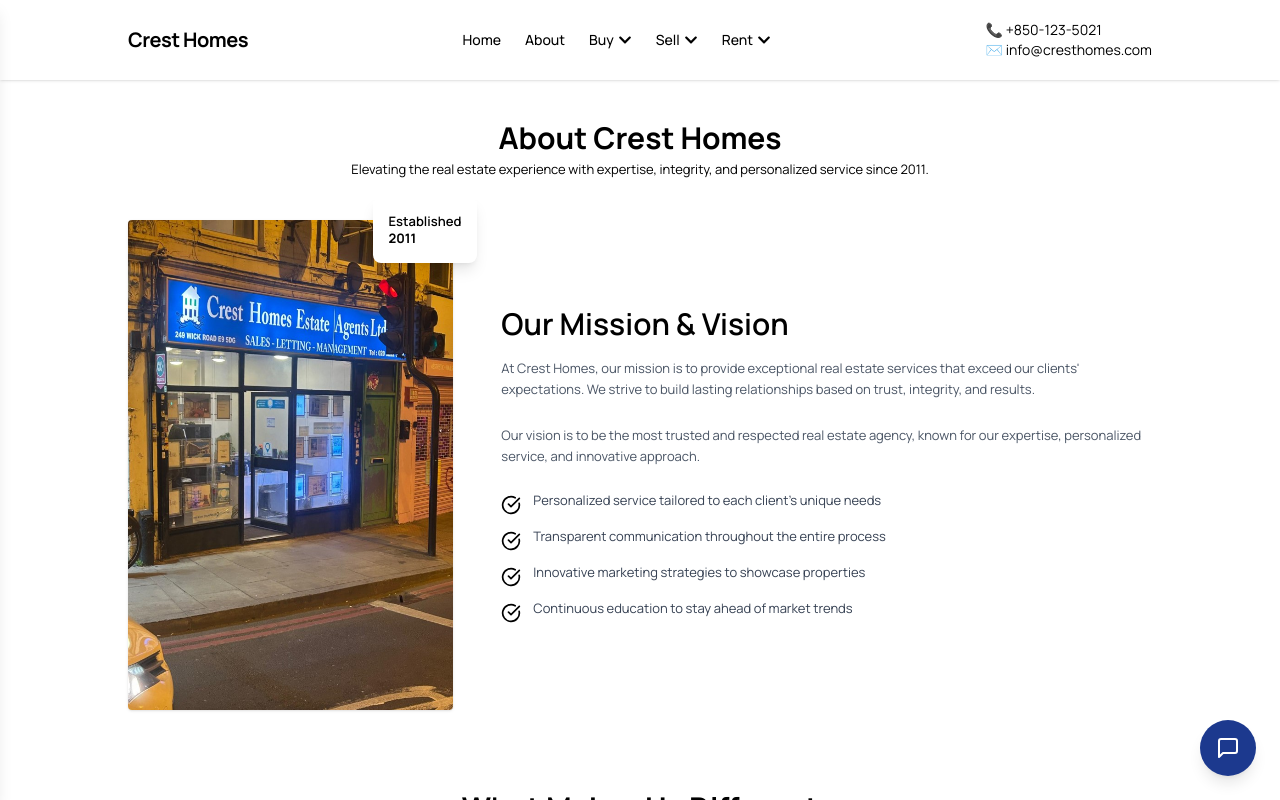
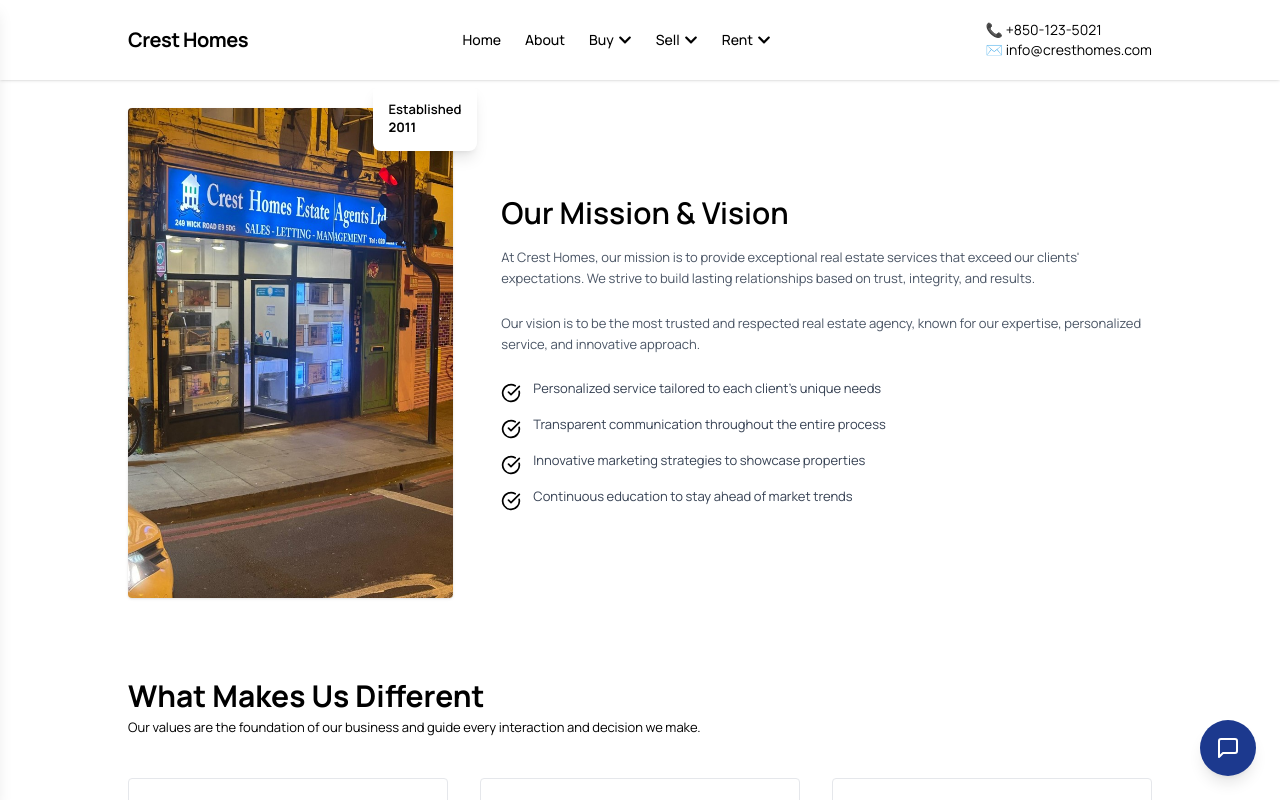
Before and after one commit to Olawoyin1/crest-on, a React (Vite) app: page /about in a window 1280 px wide. Shown: the top 800 px of the page. Built offline with nearby package versions, Linux system fonts and the light colour scheme.

Commit message:
All heading are now left aligned

```diff
--- a/src/components/Card.tsx
+++ b/src/components/Card.tsx
@@ -5,9 +5,9 @@
 
     <div className="bg-gray-900 text-white">
 
-    <div className="flex flex-col md:flex-row items-center justify-between  py-10  gap-6 md:gap-0 container mx-auto">
+    <div className="flex flex-col md:flex-row md:items-center justify-between  py-10  gap-6 md:gap-0 container mx-auto">
       {/* Left Content */}
-      <div className="text-center md:text-left">
+      <div className=" md:text-left">
         <h2 className="text-2xl md:text-3xl font-bold mb-2">
           Thinking of selling or letting your property?
         </h2>
--- a/src/components/Loader.tsx
+++ b/src/components/Loader.tsx
@@ -12,7 +12,7 @@
 
         {/* Pulsing Text */}
         <h1 className="text-xl font-semibold text-gray-700 animate-pulse">
-          Crest-Homes
+          Crest Homes
         </h1>
       </div>
     </div>
--- a/src/components/WhyUs.tsx
+++ b/src/components/WhyUs.tsx
@@ -27,10 +27,10 @@
   return (
     <section className="py-10 bg-gray-300/8">
       <div className="container mx-auto">
-        <h2 className="text-2xl md:text-3xl  font-bold text-center text-gray-800 mb-2">
+        <h2 className="text-2xl md:text-3xl  font-bold  text-gray-800 mb-2">
           Why You Should Work With Us
         </h2>
-        <p className="text-center text-gray-500 mb-10 max-w-xl mx-auto">
+        <p className="text-gray-500 mb-10 max-w-xl">
           Discover the reasons thousands of clients trust Crest-On to guide their property journey.
         </p>
 
--- a/src/pages/About.tsx
+++ b/src/pages/About.tsx
@@ -13,9 +13,9 @@
   // const featuredAgents = agents.slice(0, 3); // Adjust as needed
 
   return (
-    <div className="mt-20">
-      <div className="text-center py-10">
-        <h1 className="text-3xl font-bold text-center mb-1">About Crest Homes</h1>
+    <div className="mt-27">
+      <div className="container hidden py-10">
+        <h1 className="text-3xl font-bold t mb-1">About Crest Homes</h1>
         <p>
           Elevating the real estate experience with expertise, integrity, and
           personalized service since 2011.
@@ -73,8 +73,8 @@
         {/* Core Values */}
         <section className="py-10 bg-beige-300">
           <div className="container">
-            <div className="text-center py-10">
-              <h1 className="text-3xl font-bold text-center mb-1">What Makes Us Different</h1>
+            <div className=" py-10">
+              <h1 className="text-3xl font-bold mb-1">What Makes Us Different</h1>
               <p>
                 Our values are the foundation of our business and guide every
                 interaction and decision we make.
--- a/src/pages/Agents.tsx
+++ b/src/pages/Agents.tsx
@@ -28,8 +28,8 @@
   return (
     <>
       <main className="container  py-10">
-      <h2 className="text-3xl font-bold text-center mb-1">Our Expert Agents</h2>
-        <p className="text-gray-600 mb-10 text-center mx-auto max-w-3xl">
+      <h2 className="text-3xl font-bold  mb-1">Our Expert Agents</h2>
+        <p className="text-gray-600 mb-10 o max-w-3xl">
           Our team of experienced real estate professionals is here to help you find your perfect property.
           Whether you're looking to buy, sell, or rent, our agents have the expertise to guide you through every step.
         </p>
--- a/src/pages/Services.tsx
+++ b/src/pages/Services.tsx
@@ -37,8 +37,8 @@
     <div className="py-10">
 
     <div className="container mx-auto ">
-      <h2 className="text-3xl font-bold text-center mb-1">Our Services</h2>
-      <p className="text-gray-600 text-center mb-10  mx-auto">
+      <h2 className="text-3xl font-bold  mb-1">Our Services</h2>
+      <p className="text-gray-600  mb-10  mx-auto">
           Explore the wide range of real estate services we offer to help you at every stage of your journey.
         </p>
       <div className="grid grid-cols-1 sm:grid-cols-2  lg:grid-cols-3 gap-8">
```
